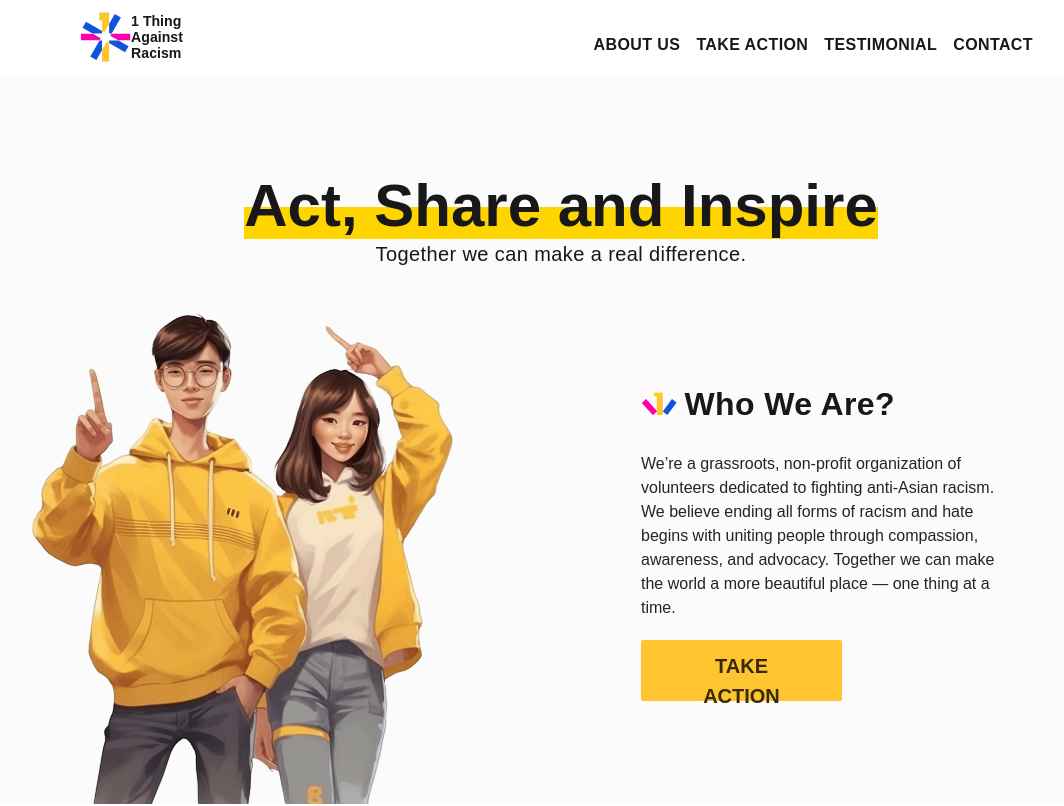
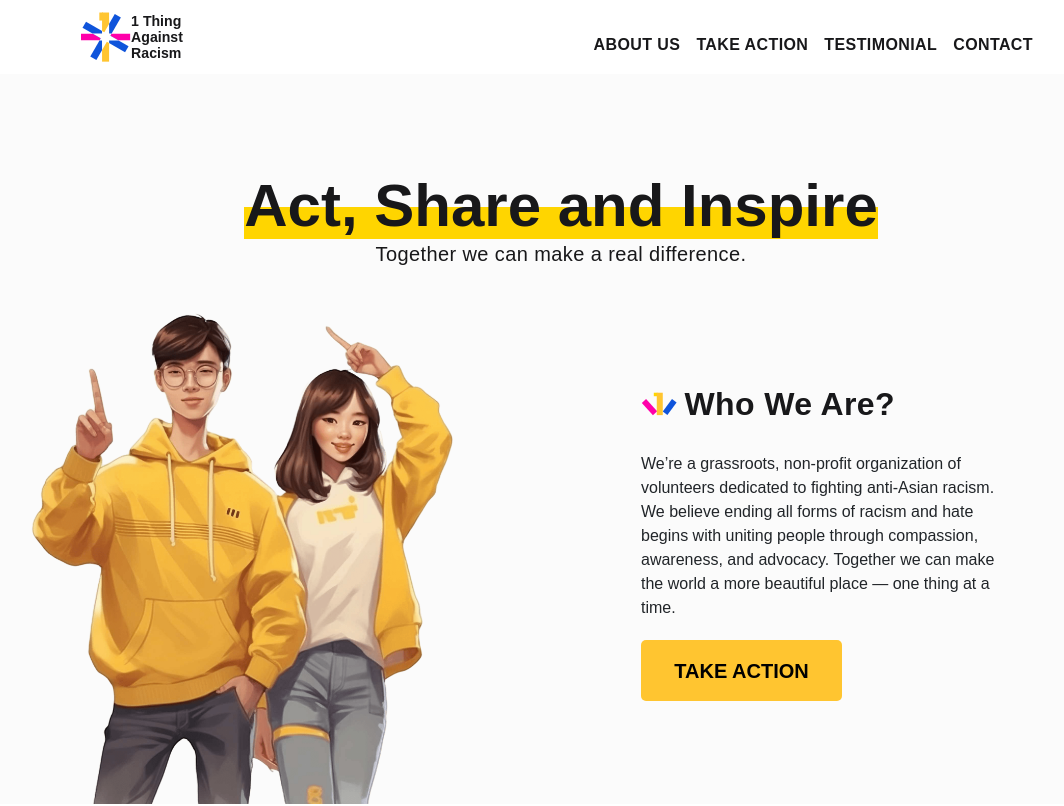
Before and after one commit to 1thing-org/1thing.org, a React (Create React App) app: page / in a window 1280 px wide. Shown: the top 806 px of the page, without its empty margins (79-1143 px from the left). Built offline with nearby package versions, Linux system fonts and the light colour scheme; no server answers.

Commit message:
1. Fix Button style (#210)
2. Fix the line and paragraph Space in AboutUs Page

```diff
--- a/src/components/about/AboutUs.css
+++ b/src/components/about/AboutUs.css
@@ -12,7 +12,10 @@
 }
 
 .about-us-row {
+    display: flex;
+    justify-content: center;
     padding: 3rem;
+
 }
 
 .about-us-title {
--- a/src/components/about/AboutUsContent.tsx
+++ b/src/components/about/AboutUsContent.tsx
@@ -36,18 +36,21 @@ function AboutUsSection() {
         }}
 
       />
+
+
       <Row className="about-us-row">
-        <Col xs={4} className="about-us-title">{aboutUsData[0].name}</Col>
+        <Col xs={2} className="about-us-title">{aboutUsData[0].name}</Col>
         <Col xs={8} className="about-paragraph">{aboutUsData[0].desc}</Col>
       </Row>
       <Row className="about-us-row">
-        <Col xs={4} className="subtitle">{aboutUsData[1].name}</Col>
+        <Col xs={2} className="subtitle">{aboutUsData[1].name}</Col>
         <Col xs={8} className="about-paragraph">{aboutUsData[1].desc}</Col>
       </Row>
       <Row className="about-us-row">
-        <Col xs={4} className="subtitle">{aboutUsData[2].name}</Col>
+        <Col xs={2} className="subtitle">{aboutUsData[2].name}</Col>
         <Col xs={8} className="about-paragraph">{aboutUsData[2].desc}</Col>
       </Row>
+
     </Container>
   );
 }
--- a/src/components/actions/TakeAction.tsx
+++ b/src/components/actions/TakeAction.tsx
@@ -4,6 +4,7 @@ import ActionsGroup from "./actionsgroup/ActionsGroup";
 import HeroSection from "./heroaction/HeroAction";
 import HeroActionImage from "assets/hero-action.svg";
 import Signup from "components/signup/SignUp";
+import { Container } from "react-bootstrap";
 
 function TakeAction() {
   return (
@@ -11,7 +12,11 @@ function TakeAction() {
       <NavBar />
       <HeroSection imageSrc={HeroActionImage} />
       <ActionsGroup />
+      <Container style={{ width: "100vw" , backgroundColor:'#f5f5f5', marginTop:"120px", marginBottom: "120px"}}>
+      <Container style={{ paddingTop:"60px", paddingBottom: "60px"}}>
       <Signup signupTitle={"Share Your One Thing"} />
+      </Container>
+      </Container>
       <Footer />
     </div>
   );
--- a/src/components/hero/HeroSection.css
+++ b/src/components/hero/HeroSection.css
@@ -46,6 +46,28 @@
   align-items: center;
   gap: 4px;
 }
+
+.hero-button{
+  display: flex;
+  flex-direction: column;
+  align-items: center;
+  justify-content: space-evenly;
+  background-color: rgb(255, 197, 48);
+  border-color: rgb(255, 197, 48);
+  border-radius: 2px;
+  width: 201px;
+  height: 61px;
+  font-size: 20px;
+  color: rgb(55, 42, 6);
+  text-align: center;
+  font-family: sans-serif;
+  font-style: normal;
+  font-weight: 700;
+  text-transform: uppercase;
+  padding: 0px !important;
+}
+
+
 
 @media screen and (max-width: 767px) {
   #hero-text-container {
--- a/src/components/hero/HeroSection.tsx
+++ b/src/components/hero/HeroSection.tsx
@@ -60,26 +60,8 @@ function HeroSection(props: Props) {
               <Col md={12}>
                 <Card.Text id="hero-subtitle">{subheading}</Card.Text>
               </Col>
-              <Button
+              <Button className="hero-button"
                 href="/takeaction"
-                style={{
-                  display: "flex",
-                  flexDirection: "column",
-                  alignItems: "center",
-                  justifyContent: "space-evenly",
-                  backgroundColor: "#FFC530",
-                  borderColor: "#FFC530",
-                  borderRadius: "2px",
-                  width: "201px",
-                  height: "61px",
-                  fontSize: "20px",
-                  color: "#372A06",
-                  textAlign: "center",
-                  fontFamily: "sans-serif",
-                  fontStyle: "normal",
-                  fontWeight: "700",
-                  textTransform: "uppercase",
-                }}
               >
                 Take Action
               </Button>
--- a/src/components/home/ActionSection/HomeActionSection.css
+++ b/src/components/home/ActionSection/HomeActionSection.css
@@ -86,20 +86,16 @@
   display: flex;
   width: 201px;
   height: 61px;
-  padding: 10px;
   justify-content: center;
   align-items: center;
   gap: 10px;
-  border-radius: var(--Redius, 2px);
-  border: 1px solid var(--Primary-color, #FFC530);
   background: var(--Primary-color, #FFC530);
-  color: #372A06;
   text-align: center;
   font-size: 20px;
   font-style: normal;
-  font-weight: 700;
   line-height: normal;
   text-transform: uppercase;
+  padding: 0px !important;
 }
 
 @media screen and (min-width:1200px) and (max-width:1399px) {
--- a/src/components/home/Chart/ChartView.css
+++ b/src/components/home/Chart/ChartView.css
@@ -91,6 +91,7 @@
   border-radius: var(--Redius, 2px);
   border: 1px solid var(--Primary-color, #ffc530) !important;
   background: var(--Primary-color, #ffc530) !important;
+  padding: 0px !important;
 }
 
 .word-mobile {
```
